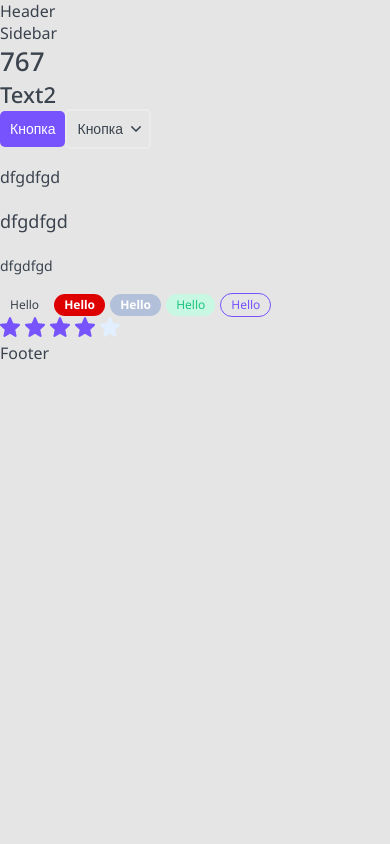
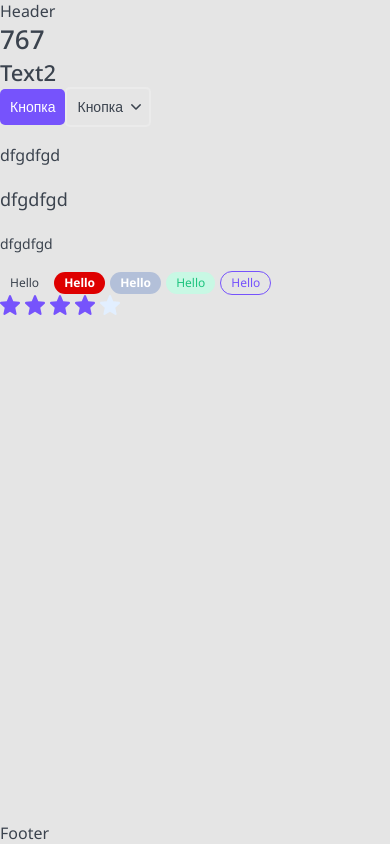
Before and after one commit to QueGonJinn/TopApp, a Next.js app: page / in a window 390 px wide. Built offline with nearby package versions, Linux system fonts and the light colour scheme.

Commit message:
feat: implementation of the application grid model

```diff
--- a/layout/Layout.module.css
+++ b/layout/Layout.module.css
@@ -0,0 +1,48 @@
+.wrapper {
+	display: grid;
+	grid-template-columns: auto 230px minmax(320px, 1200px) auto;
+	grid-template-rows: auto 1fr auto;
+
+	min-height: 100vh;
+
+	grid-template-areas:
+		". header header ."
+		". sidebar main ."
+		"footer footer footer footer";
+}
+
+.header {
+	display: none;
+	grid-area: header;
+}
+
+.sidebar {
+	grid-area: sidebar;
+}
+
+.main {
+	grid-area: main;
+}
+
+.footer {
+	grid-area: footer;
+}
+
+@media (max-width: 765px) {
+
+	.wrapper {
+		grid-template-columns:minmax(320px, 1fr);
+		grid-template-areas:
+			"header"
+			"main"
+			"footer";
+	}
+
+	.sidebar {
+		display: none;
+	}
+
+	.header {
+		display: block;
+	}
+}
--- a/layout/Layout.tsx
+++ b/layout/Layout.tsx
@@ -8,16 +8,14 @@
 
 const Layout = ({ children }: LayoutProps): JSX.Element => {
 	return (
-		<>
-			<Header />
-			<main>
-				<Sidebar />
-				<div>
+		<div className={styles.wrapper}>
+			<Header className={styles.header}/>
+				<Sidebar className={styles.sidebar}/>
+				<div className={styles.main}>
 					{children}
 				</div>
-			</main>
-			<Footer />
-		</>
+			<Footer className={styles.footer}/>
+		</div>
 	);
 };
 
```
Also changed, not shown: .stylelintrc.json.
